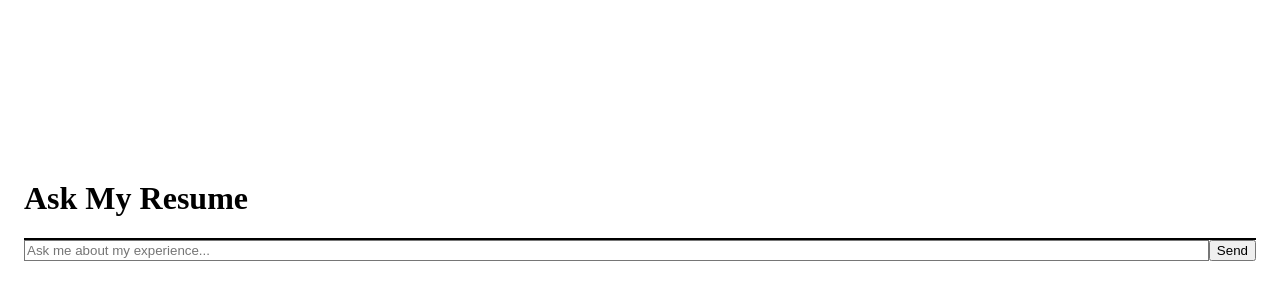
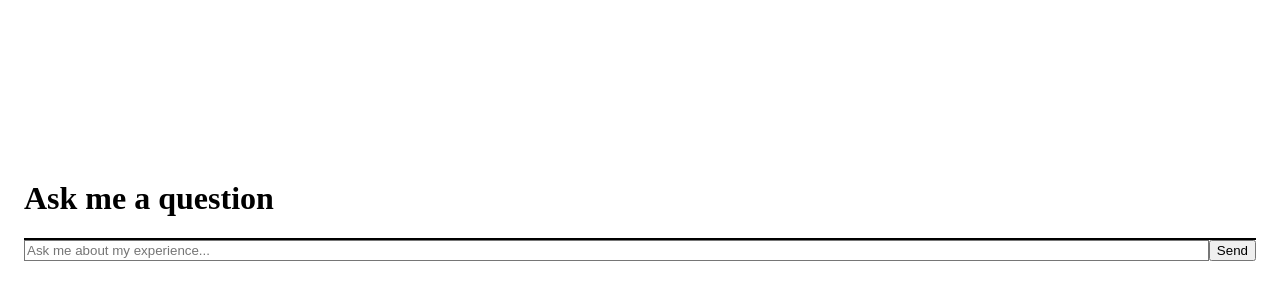
Before and after one commit to jkrees1/resume-chatbot, a Next.js app: page / in a window 1280 px wide. Shown: the part 214-514 px from the top of the page. Built offline with nearby package versions, Linux system fonts and the light colour scheme.

Commit message:
Update page.js

```diff
--- a/app/page.js
+++ b/app/page.js
@@ -37,7 +37,7 @@ export default function ChatPage() {
     >
       <div className="w-full max-w-xl flex flex-col">
         <h1 className="text-3xl font-heading font-bold mb-4">
-          Ask My Resume
+          Ask me a question
         </h1>
 
         <div className="flex-1 overflow-auto border rounded-lg bg-white p-4 mb-4">
```
